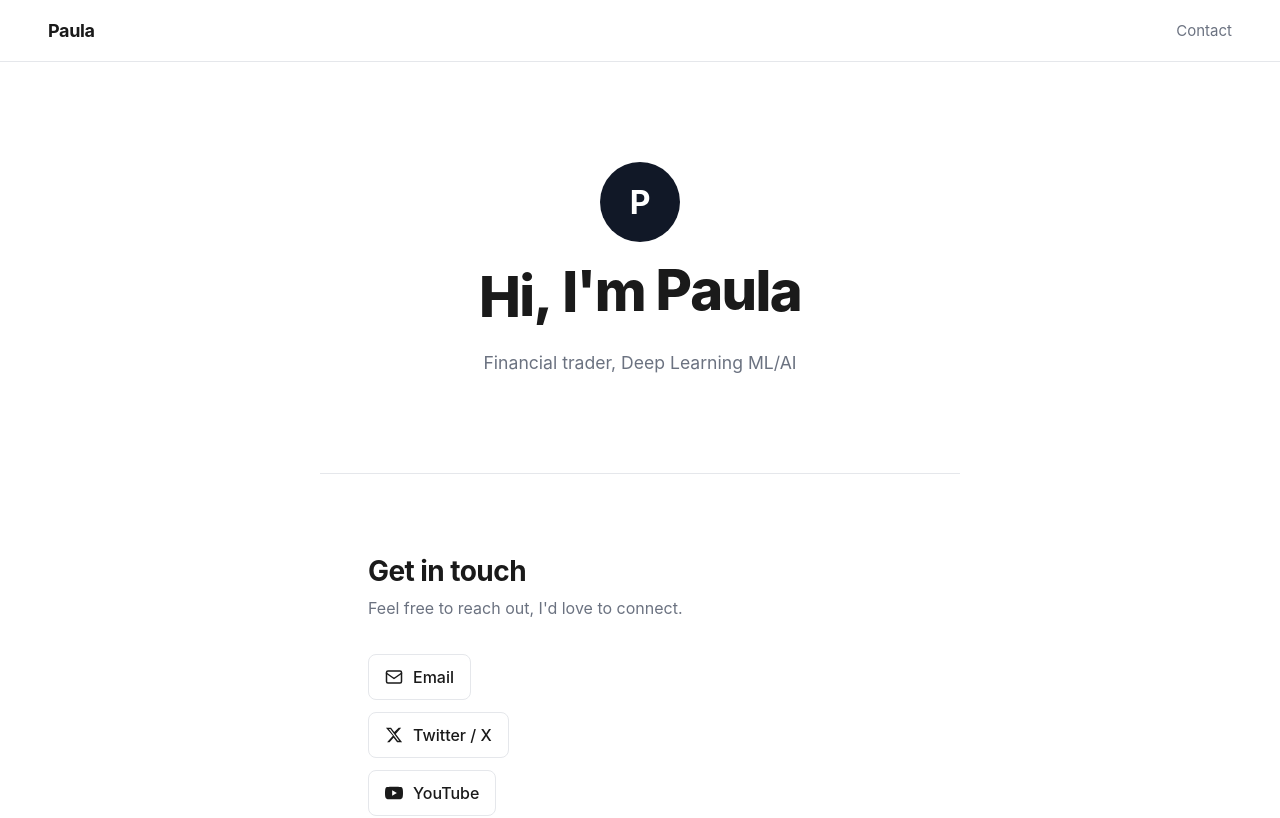
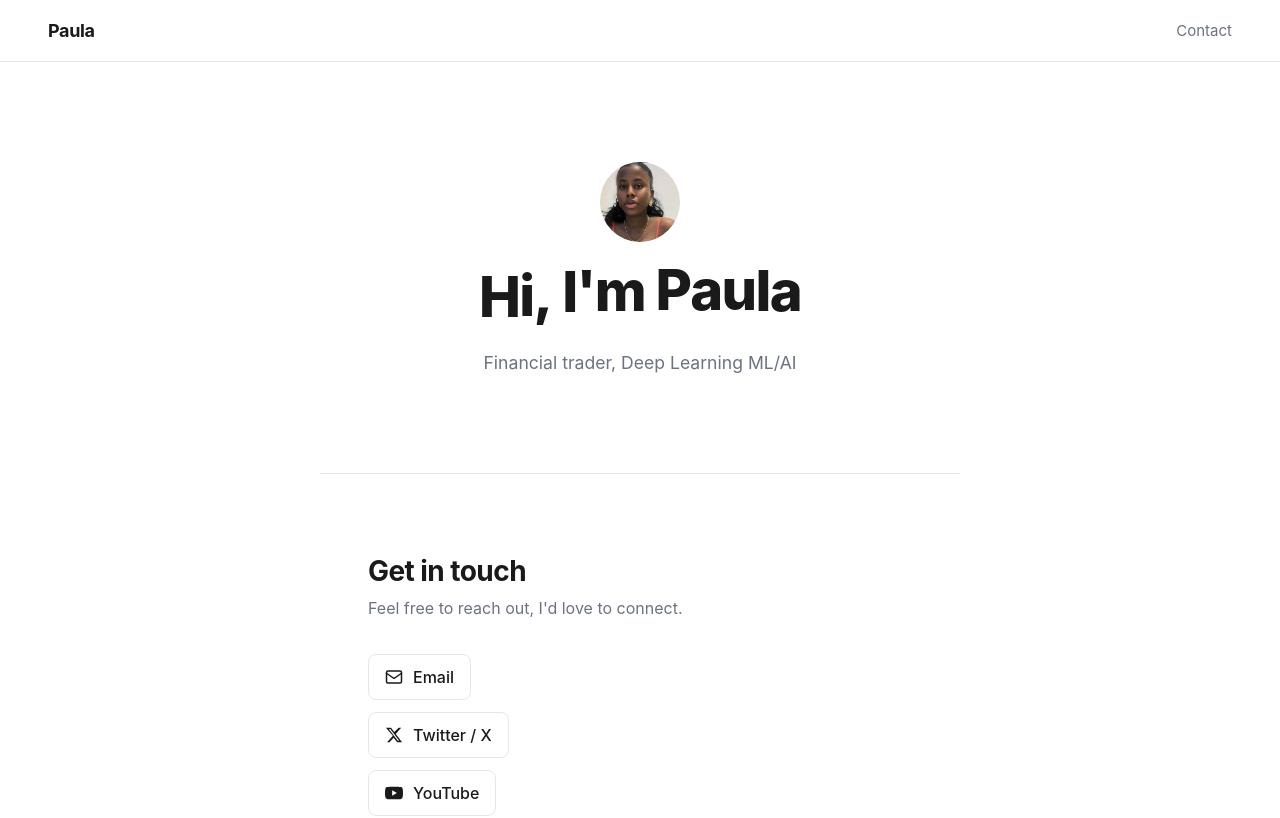
Before and after one commit to Glorycodess/Paula, a React (Vite) app: page / in a window 1280 px wide. Shown: the top 818 px of the page. Built offline with nearby package versions, Linux system fonts and the light colour scheme.

Commit message:
Update Icon Image

```diff
--- a/src/App.css
+++ b/src/App.css
@@ -74,14 +74,15 @@ main {
   width: 80px;
   height: 80px;
   border-radius: 50%;
-  background: var(--accent);
-  color: #fff;
-  font-size: 32px;
-  font-weight: 700;
-  display: flex;
-  align-items: center;
-  justify-content: center;
+  overflow: hidden;
   margin-bottom: 8px;
+}
+
+.hero-avatar img {
+  width: 100%;
+  height: 100%;
+  object-fit: cover;
+  object-position: center top;
 }
 
 #hero h1 {
--- a/src/App.jsx
+++ b/src/App.jsx
@@ -10,7 +10,9 @@ function App() {
 
       <main>
         <section id="hero">
-          <div className="hero-avatar">P</div>
+          <div className="hero-avatar">
+            <img src="/Paula.JPG" alt="Paula" />
+          </div>
           <h1 className="wave-text" aria-label="Hi, I'm Paula">
             {"Hi, I'm Paula".split('').map((char, i) => (
               <span key={i} style={{ animationDelay: `${i * 0.07}s` }}>
```
